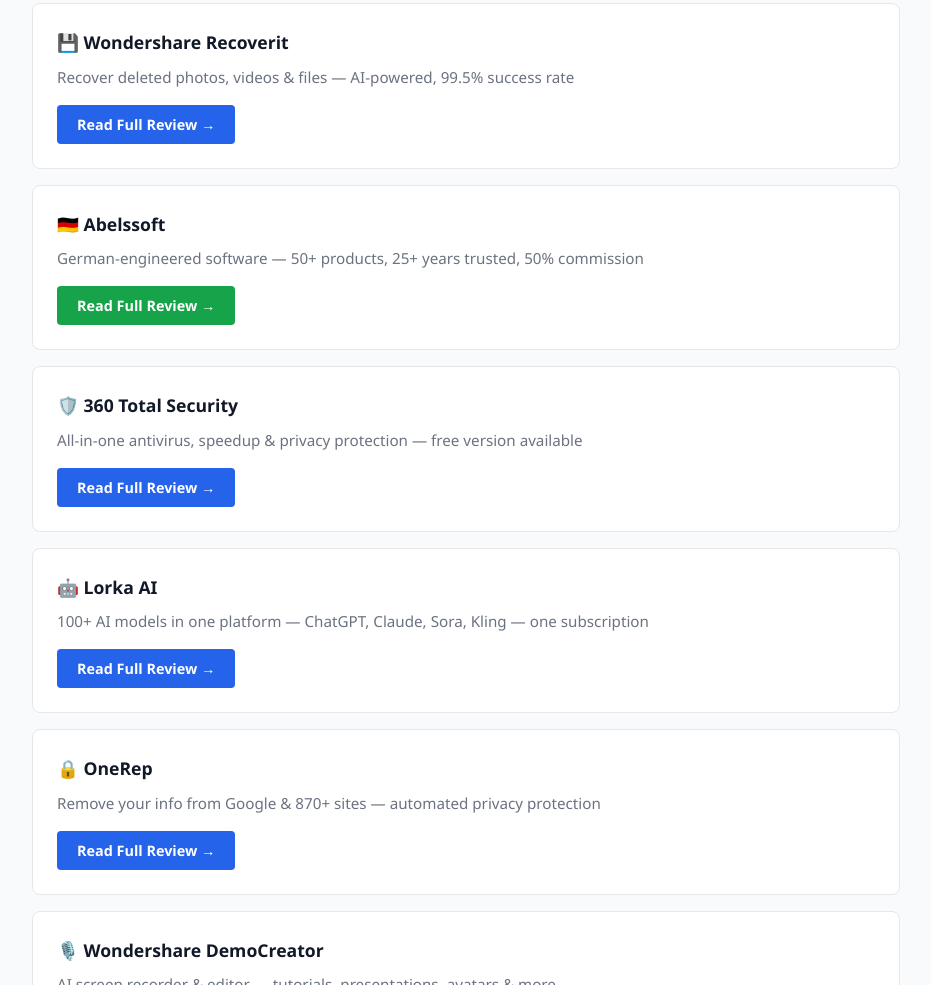
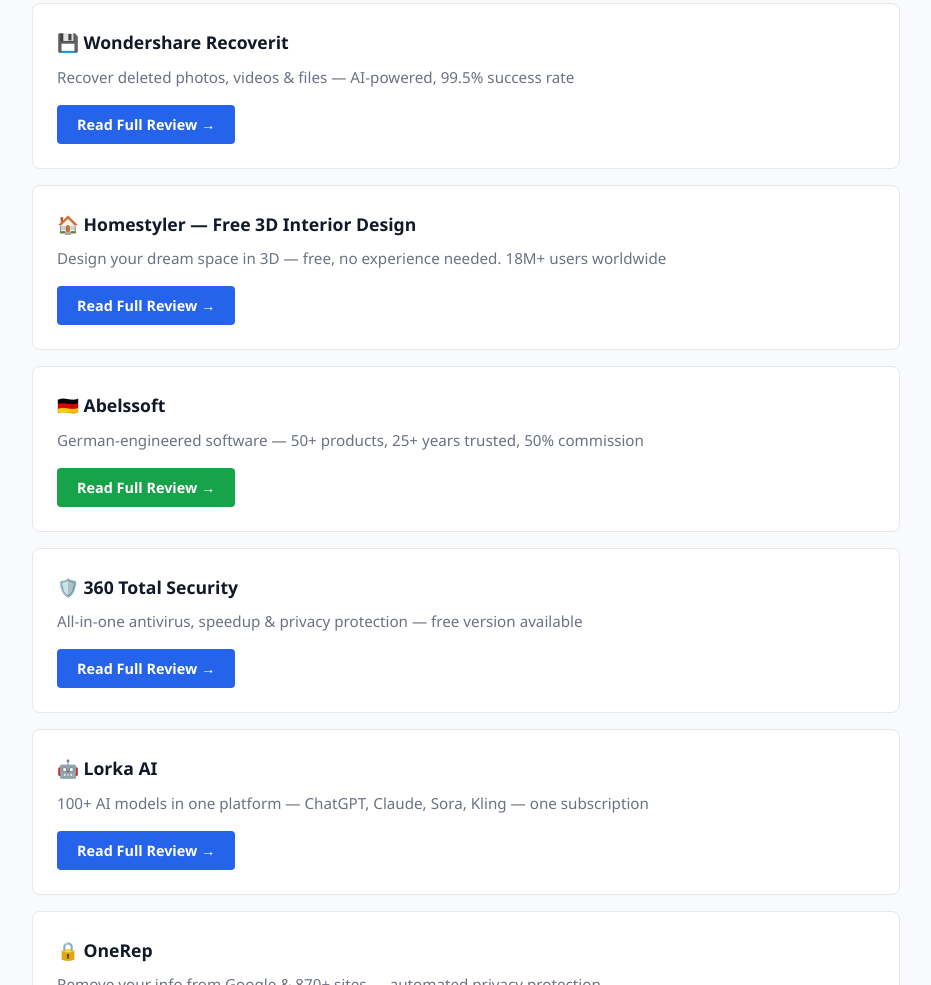
Before and after one commit to Mohammedbrd/besttechtoolshub.github.io, a plain HTML site: page reviews.html in a window 1280 px wide. Shown: the part 1142-2127 px from the top of the page, without its empty margins (174-1105 px from the left). Drawn offline with Linux system fonts and the light colour scheme.

Commit message:
Add Homestyler review section to reviews.html

```diff
--- a/reviews.html
+++ b/reviews.html
@@ -81,6 +81,12 @@
     <p style="color:#6b7280; font-size:0.95rem; margin-bottom:1rem;">Recover deleted photos, videos & files — AI-powered, 99.5% success rate</p>
     <a href="recoverit-review.html" style="display:inline-block; background:#2563eb; color:#fff; padding:0.5rem 1.25rem; border-radius:4px; text-decoration:none; font-weight:600; font-size:0.9rem;">Read Full Review →</a>
 </div>
+      <div style="background:#fff; border-radius:8px; padding:1.5rem; margin:1rem 0; border:1px solid #e5e7eb;">
+    <h3 style="font-size:1.1rem; color:#111827; margin-bottom:0.5rem;">🏠 Homestyler — Free 3D Interior Design</h3>
+    <p style="color:#6b7280; font-size:0.95rem; margin-bottom:1rem;">Design your dream space in 3D — free, no experience needed. 18M+ users worldwide</p>
+    <a href="homestyler-review.html" style="display:inline-block; background:#2563eb; color:#fff; padding:0.5rem 1.25rem; border-radius:4px; text-decoration:none; font-weight:600; font-size:0.9rem;">Read Full Review →</a>
+</div>
+
       <div style="background:#fff; border-radius:8px; padding:1.5rem; margin:1rem 0; border:1px solid #e5e7eb;">
     <h3 style="font-size:1.1rem; color:#111827; margin-bottom:0.5rem;">🇩🇪 Abelssoft</h3>
     <p style="color:#6b7280; font-size:0.95rem; margin-bottom:1rem;">German-engineered software — 50+ products, 25+ years trusted, 50% commission</p>
```
